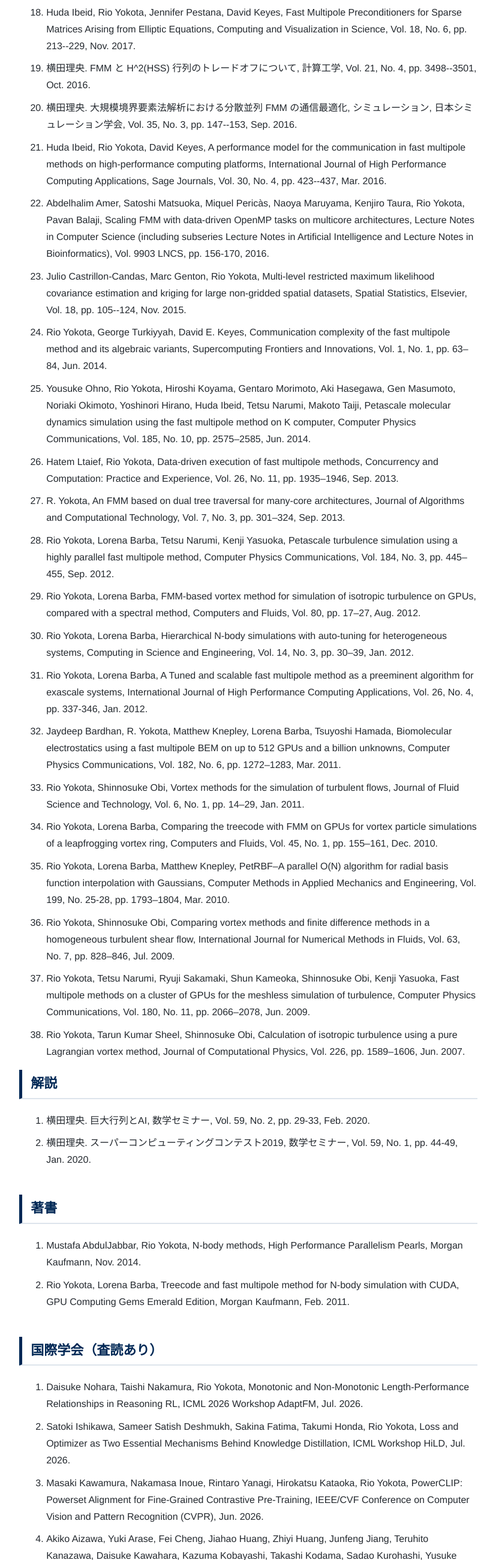
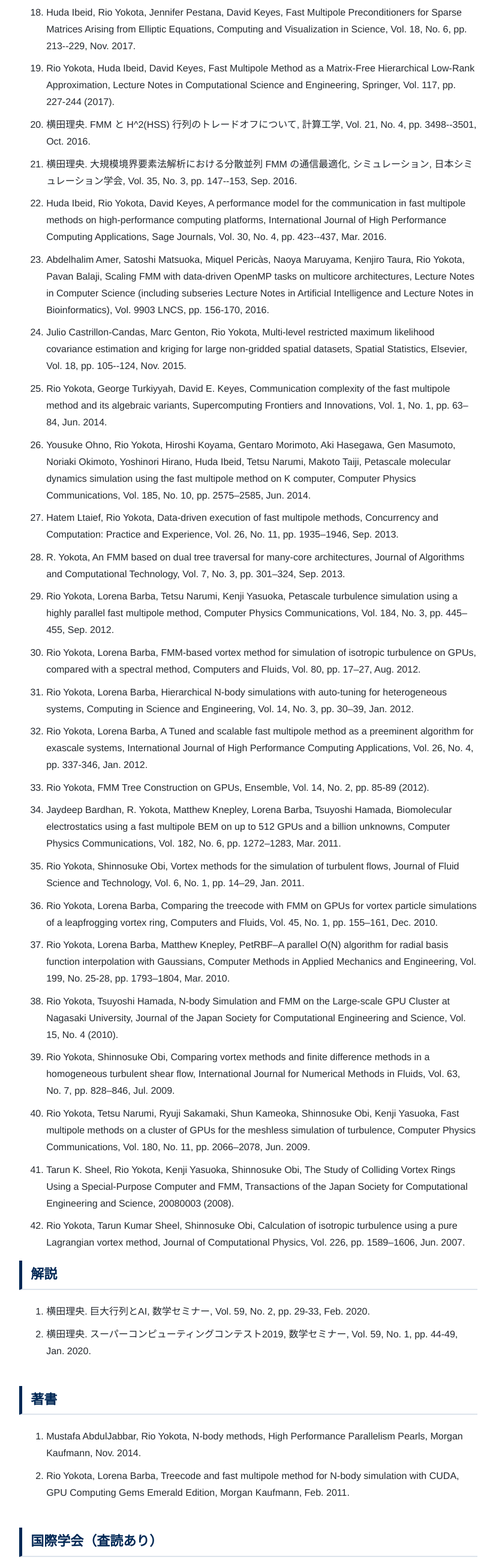
Before and after one commit to rioyokotalab/website, a plain HTML site: page jp/achievements/index.html in a window 1280 px wide. Shown: the part 1911-4511 px from the top of the page at 60% size, without its empty margins (360-1187 px from the left). Drawn offline with Linux system fonts and the light colour scheme.

Commit message:
Add 6 missing journal/conference citations to JP achievements page (sub001 x4, sub004 x2) to match EN

```diff
--- a/jp/achievements/index.html
+++ b/jp/achievements/index.html
@@ -128,6 +128,7 @@
         <li>Mustafa AbdulJabbar, Mohammed Al Farhan, Noha Al-Harthi, Rui Chen, Rio Yokota, Hakan Bagci, David Keyes, Extreme Scale FMM-Accelerated Boundary Integral Equation Solver for Wave Scattering, SIAM Journal on Scientific Computing, Vol. 4, No. 3, pp. C245--C268, Jun. 2019.</li>
         <li>Naoya Maruyama, Takayuki Aoki, Kenjiro Taura, Rio Yokota, Mohamed Wahib, Motohiko Matsuda, Keisuke Fukuda, Takashi Shimokawabe, Naoyuki Onodera, Michel Müller, Shintaro Iwasaki, Highly Productive, High-Performance Application Frameworks for Post-Petascale Computing, Advanced Software Technologies for Post-Peta Scale Computing, pp. 77--98, Dec. 2018.</li>
         <li>Huda Ibeid, Rio Yokota, Jennifer Pestana, David Keyes, Fast Multipole Preconditioners for Sparse Matrices Arising from Elliptic Equations, Computing and Visualization in Science, Vol. 18, No. 6, pp. 213--229, Nov. 2017.</li>
+        <li>Rio Yokota, Huda Ibeid, David Keyes, Fast Multipole Method as a Matrix-Free Hierarchical Low-Rank Approximation, Lecture Notes in Computational Science and Engineering, Springer, Vol. 117, pp. 227-244 (2017).</li>
         <li>横田理央. FMM と H^2(HSS) 行列のトレードオフについて, 計算工学, Vol. 21, No. 4, pp. 3498--3501, Oct. 2016. </li>
         <li>横田理央. 大規模境界要素法解析における分散並列 FMM の通信最適化, シミュレーション, 日本シミュレーション学会, Vol. 35, No. 3, pp. 147--153, Sep. 2016.</li>
         <li>Huda Ibeid, Rio Yokota, David Keyes, A performance model for the communication in fast multipole methods on high-performance computing platforms, International Journal of High Performance Computing Applications, Sage Journals, Vol. 30, No. 4, pp. 423--437, Mar. 2016.</li>
@@ -141,12 +142,15 @@
         <li>Rio Yokota, Lorena Barba, FMM-based vortex method for simulation of isotropic turbulence on GPUs, compared with a spectral method, Computers and Fluids, Vol. 80, pp. 17–27, Aug. 2012.</li>
         <li>Rio Yokota, Lorena Barba, Hierarchical N-body simulations with auto-tuning for heterogeneous systems, Computing in Science and Engineering, Vol. 14, No. 3, pp. 30–39, Jan. 2012.</li>
         <li>Rio Yokota, Lorena Barba, A Tuned and scalable fast multipole method as a preeminent algorithm for exascale systems, International Journal of High Performance Computing Applications, Vol. 26, No. 4, pp. 337-346, Jan. 2012.</li>
+        <li>Rio Yokota, FMM Tree Construction on GPUs, Ensemble, Vol. 14, No. 2, pp. 85-89 (2012).</li>
         <li>Jaydeep Bardhan, R. Yokota, Matthew Knepley, Lorena Barba, Tsuyoshi Hamada, Biomolecular electrostatics using a fast multipole BEM on up to 512 GPUs and a billion unknowns, Computer Physics Communications, Vol. 182, No. 6, pp. 1272–1283, Mar. 2011.</li>
         <li>Rio Yokota, Shinnosuke Obi, Vortex methods for the simulation of turbulent flows, Journal of Fluid Science and Technology, Vol. 6, No. 1, pp. 14–29, Jan. 2011.</li>
         <li>Rio Yokota, Lorena Barba, Comparing the treecode with FMM on GPUs for vortex particle simulations of a leapfrogging vortex ring, Computers and Fluids, Vol. 45, No. 1, pp. 155–161, Dec. 2010.</li>
         <li>Rio Yokota, Lorena Barba, Matthew Knepley, PetRBF–A parallel O(N) algorithm for radial basis function interpolation with Gaussians, Computer Methods in Applied Mechanics and Engineering, Vol. 199, No. 25-28, pp. 1793–1804, Mar. 2010.</li>
+        <li>Rio Yokota, Tsuyoshi Hamada, N-body Simulation and FMM on the Large-scale GPU Cluster at Nagasaki University, Journal of the Japan Society for Computational Engineering and Science, Vol. 15, No. 4 (2010).</li>
         <li>Rio Yokota, Shinnosuke Obi, Comparing vortex methods and finite difference methods in a homogeneous turbulent shear flow, International Journal for Numerical Methods in Fluids, Vol. 63, No. 7, pp. 828–846, Jul. 2009.</li>
         <li>Rio Yokota, Tetsu Narumi, Ryuji Sakamaki, Shun Kameoka, Shinnosuke Obi, Kenji Yasuoka, Fast multipole methods on a cluster of GPUs for the meshless simulation of turbulence, Computer Physics Communications, Vol. 180, No. 11, pp. 2066–2078, Jun. 2009.</li>
+        <li>Tarun K. Sheel, Rio Yokota, Kenji Yasuoka, Shinnosuke Obi, The Study of Colliding Vortex Rings Using a Special-Purpose Computer and FMM, Transactions of the Japan Society for Computational Engineering and Science, 20080003 (2008).</li>
         <li>Rio Yokota, Tarun Kumar Sheel, Shinnosuke Obi, Calculation of isotropic turbulence using a pure Lagrangian vortex method, Journal of Computational Physics, Vol. 226, pp. 1589–1606, Jun. 2007.</li>
         </ol>
       <h3 class="heading"><a name="sub002"></a>解説</h3>
@@ -216,6 +220,7 @@
         <li>Hiroki Naganuma, Kartik Ahuja, Ioannis  Mitliagkas, Shiro Takagi, Tetsuya Motokawa, Rio Yokota, Kohta Ishikawa, Ikuro  Sato, Empirical Study on Optimizer Selection for Out-of-Distribution  Generalization, NeurIPS Workshop Distshift, Dec. 2022.</li>
         <li>      Kazuki Osawa, Satoki Ishikawa, Rio Yokota, Shigang  Li, Torsten Hoefler, ASDL: A Unified Interface for Gradient Preconditioning in  PyTorch, NeurIPS Workshop Order up! The Benefits of Higher-Order Optimization  in Machine Learning, Dec. 2022.</li>
         <li>Qianxiang Ma, Sameer Deshmukh, Rio Yokota, Scalable Linear Time Dense Direct Solver for 3-D Problems Without Trailing Sub-Matrix Dependencies, The International Conference for High Performance Computing, Networking, Storage, and Analysis (SC22), Nov. 2022.</li>
+        <li>Aoyu Li, Ikuro Sato, Kohta Ishikawa, Rei Kawakami, Rio Yokota, Informative Sample-Aware Proxy for Deep Metric Learning, ACM Multimedia Asia, Dec. 2022. (Best paper)</li>
         <li>Hirokatsu Kataoka, Ryo Hayamizu, Ryosuke Yamada, Kodai Nakashima, Sora Takashima, Xinyu Zhang, Edgar Josafat Martinez-Noriega, Nakamasa Inoue, Rio Yokota, Replacing Labeled Real-image Datasets with Auto-generated Contours, IEEE/CVF Conference on Computer Vision and Pattern Recognition, June 2022.</li>
         <li>Hana Hoshino, Kei Ota, Asako Kanezaki, Rio Yokota, OPIRL: Sample Efficient Off-Policy Inverse Reinforcement Learning via Distribution Matching, IEEE International Conference on Robotics and Automation, May 2022.        </li>
         <li>Shun Iwase, Xingyu Liu, Rawal Khirodkar, Rio Yokota, Kris M. Kitani, RePOSE: Real-Time Iterative Rendering and Refinement for 6D Object Pose Estimation, International Conference on Computer Vision, Oct 2021.</li>
@@ -225,6 +230,7 @@
         <li>Mikiya Shibuya, Shinya Sumikura, and Ken Sakurada. &ldquo;Privacy Preserving Visual SLAM.&rdquo; Proceedings of the European conference on computer vision (ECCV). 2020.</li>
         <li>Sameer Deshmukh and Rio Yokota. "Distributed Memory Task-Based Block Low Rank Direct Solver". ISC High Performance 2020, Germany (Research Poster), June 2020</li>
         <li>Hiroyuki Ootomo, Rio Yokota, Randomized SVD on TensorCores, ISC High Performance 2020, Germany (Research Poster), June 2020.</li>
+        <li>Rise Ooi, Takeshi Iwashita, Takeshi Fukaya, Akihiro Ida, Rio Yokota, Effect of Mixed Precision Computing on H-Matrix Vector Multiplication in BEM Analysis, HPC Asia 2020, Jan. 2020.</li>
         <li>        Sameer Deshmukh, Rio Yokota, Distributed Memory Task-Based Block Low Rank Direct Solver, HPC Asia 2020 (poster), Jan. 2020.</li>
         <li> Muhammad Ridwan Apriansyah, Rio Yokota, QR Decomposition of Block Low-Rank Matrices, HPC Asia 2020 (poster), Jan. 2020.</li>
         <li> Kazuki Osawa, Siddarth Swaroop, Anirudh Jain, Runa Eschenhagen, Richard E. Turner, Rio Yokota, Mohammad Emtiyaz Khan. Practical Deep Learning with Bayesian Principles, The 33rd Conference on Neural Information Processing Systems, Dec. 2019.</li>
```
